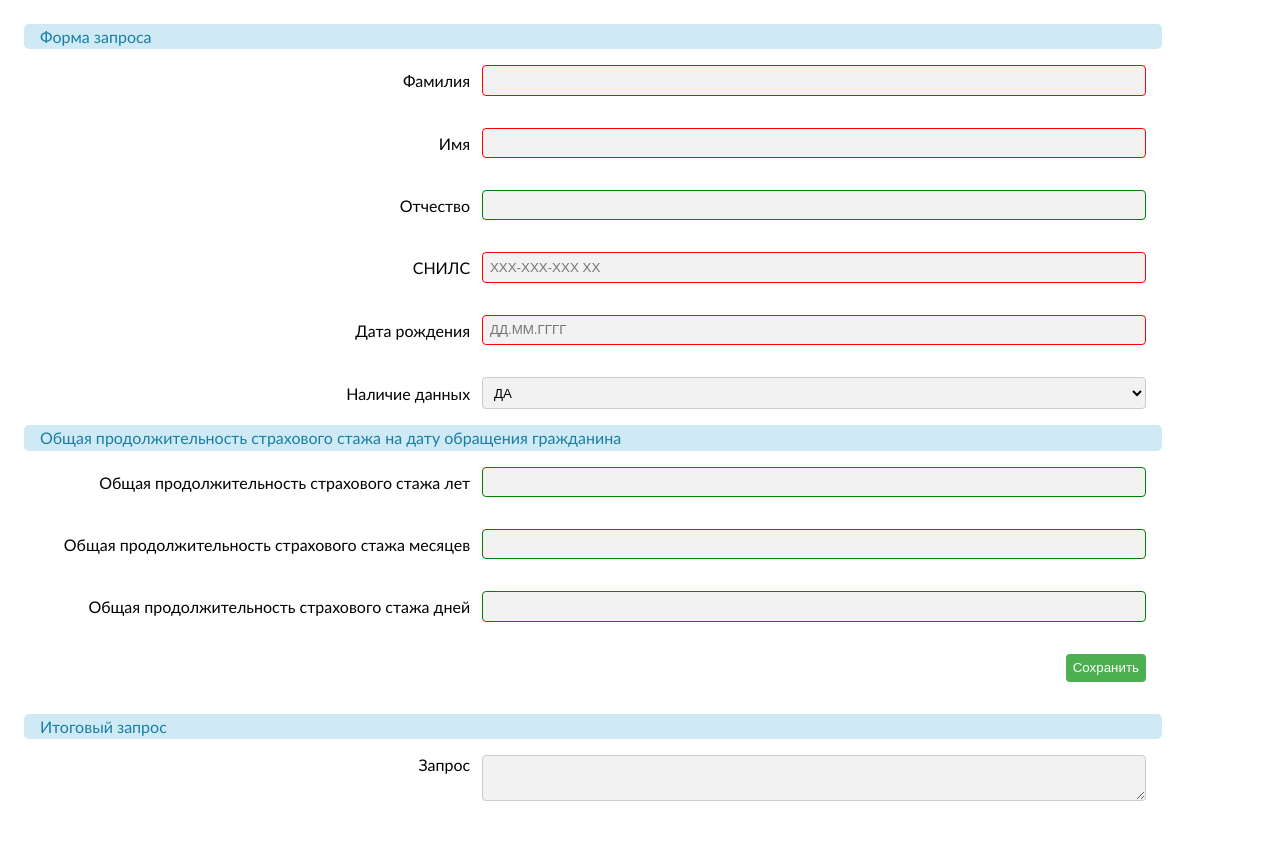
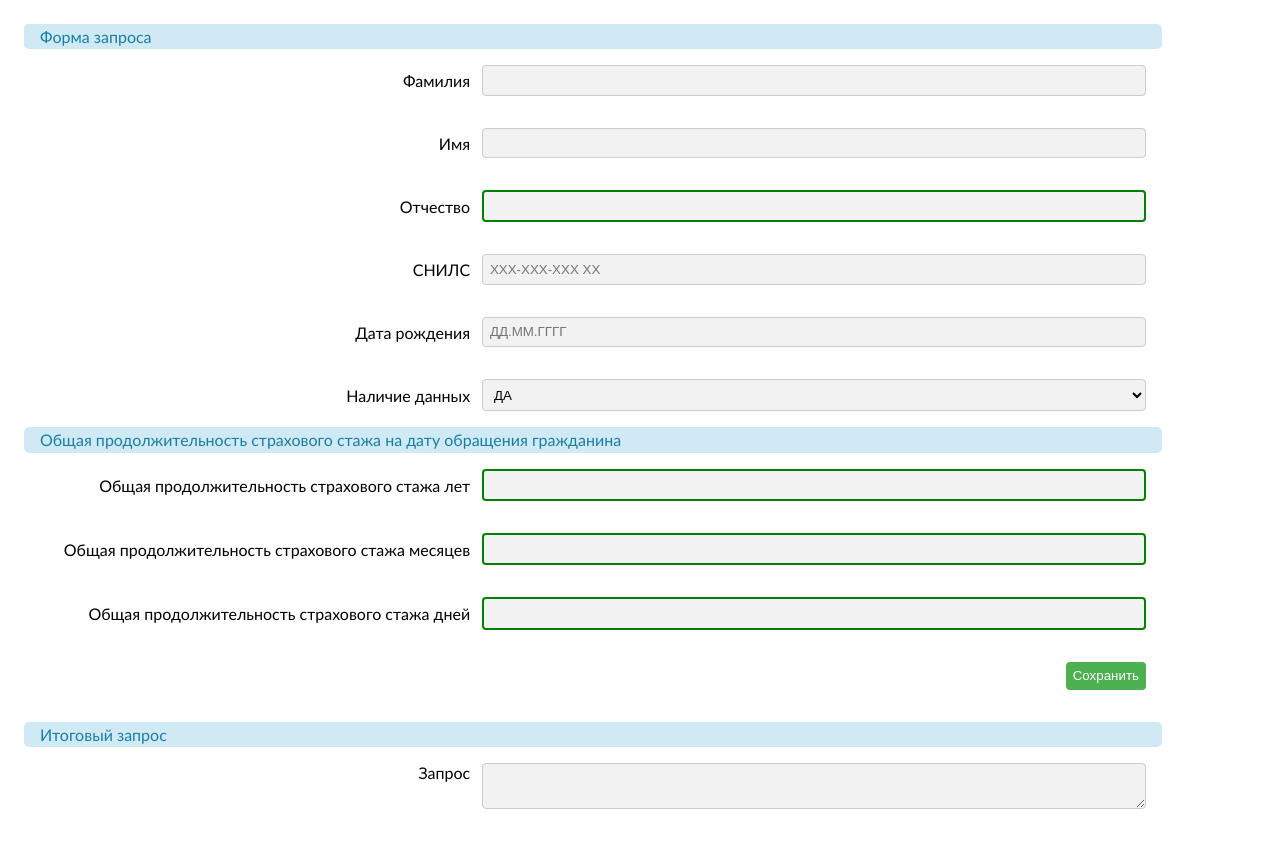
Before and after one commit to pekatet/form-test, a plain HTML site: page index.html in a window 1280 px wide. Drawn offline with Linux system fonts and the light colour scheme.

Commit message:
invalid update

```diff
--- a/styles.css
+++ b/styles.css
@@ -43,11 +43,7 @@ input[type=text], [type=number], select, textarea {
 }
 
 input:valid {
-  border: 1px solid green;
-}
-
-input:invalid{
-  border: 1px solid red;
+  border: 2px solid green;
 }
 
 label{
```
